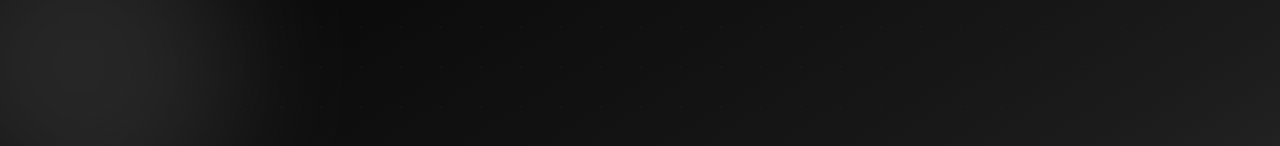
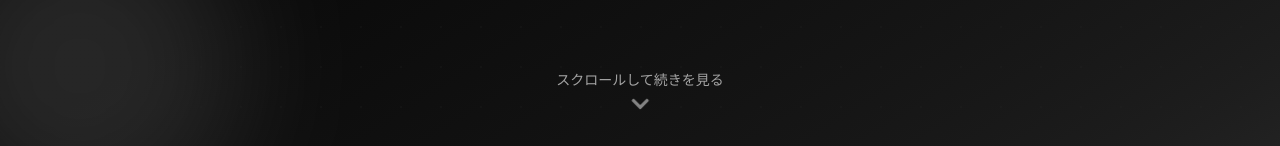
Before and after one commit to takunagai/nextjs-boilerplate, a Next.js app: page / in a window 1280 px wide. Shown: the part 654-800 px from the top of the page. Built offline with nearby package versions, Linux system fonts and the light colour scheme.

Commit message:
ヒーローセクションにスクロールを促すあしらいを追加

```diff
--- a/src/components/home/hero-section.tsx
+++ b/src/components/home/hero-section.tsx
@@ -1,9 +1,15 @@
+"use client";
+
 import { Button } from "@/components/ui/button";
 import { Container } from "@/components/ui/container";
 import { FaArrowRight } from "react-icons/fa6";
+import { FaChevronDown } from "react-icons/fa";
 import Link from "next/link";
+import { useIsClient } from "usehooks-ts";
 
 export function HeroSection() {
+	const isClient = useIsClient();
+
 	return (
 		<section className="relative h-screen w-full flex items-center overflow-hidden">
 			{/* モダンな背景グラデーション */}
@@ -58,6 +64,14 @@ export function HeroSection() {
 					</div>
 				</div>
 			</Container>
+
+			{/* スクロールインジケーター - SSRでのハイドレーションエラー防止のためにisClientを使用 */}
+			{isClient && (
+				<div className="absolute bottom-8 left-1/2 transform -translate-x-1/2 flex flex-col items-center">
+					<span className="text-sm text-muted-foreground mb-1">スクロールして続きを見る</span>
+					<FaChevronDown className="h-5 w-5 text-primary/70 animate-pulse" />
+				</div>
+			)}
 		</section>
 	);
 }
```
